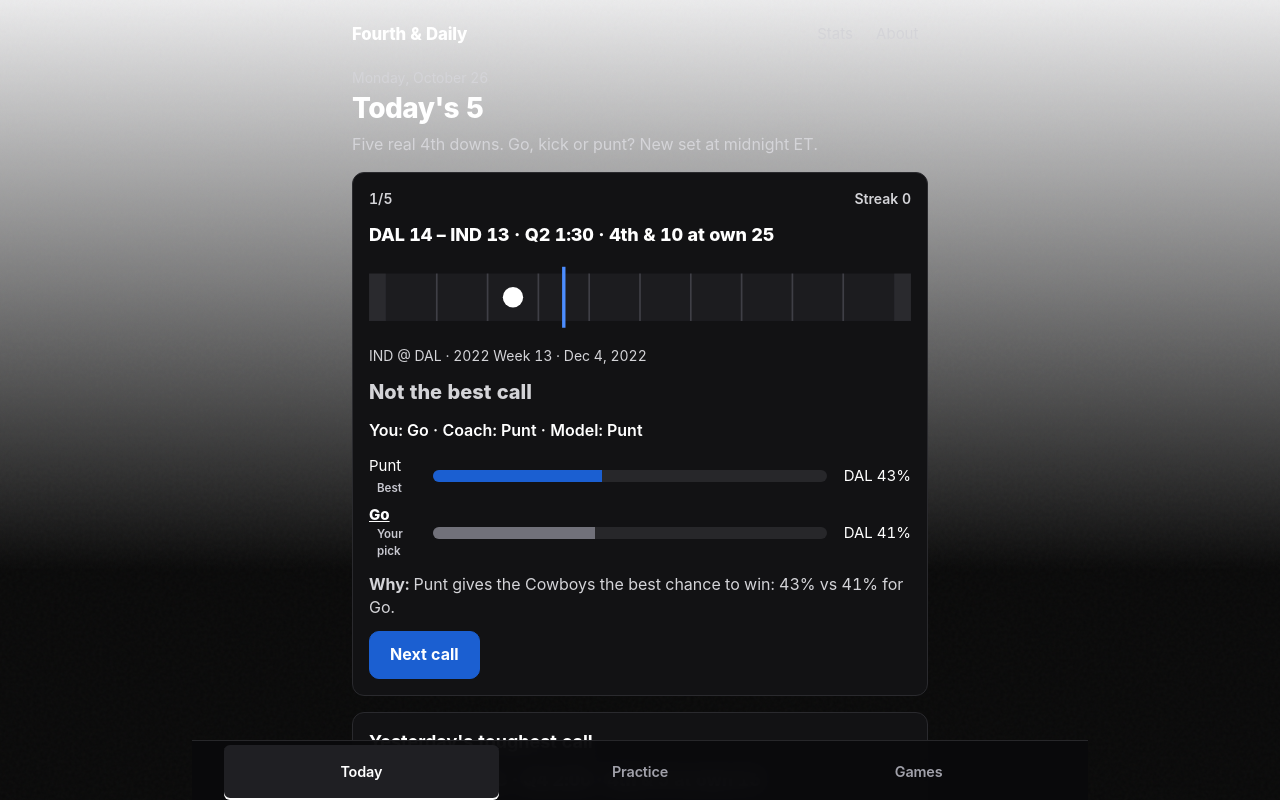
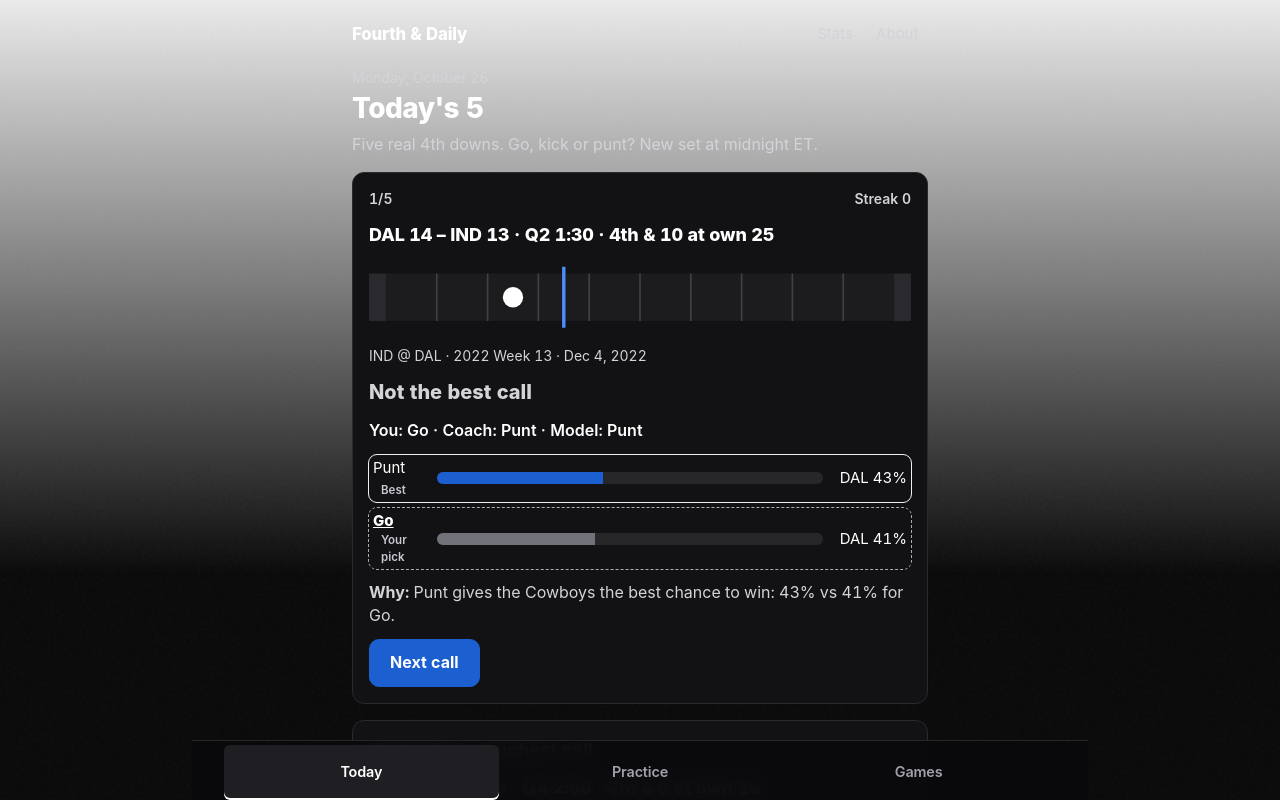
Before and after one commit to nmpy7knjd8-code/nfl-analytics-simulator, a Next.js app in the folder frontend/: page / in a window 1280 px wide. Both pictures are taken after a click on the button "Go". Shown: the top 800 px of the page. Built offline with nearby package versions, Linux system fonts and the light colour scheme.

Commit message:
Carry #98 revealRow (+test) and reveal CSS into the daily reveal: Correct pick solid, close-call better option solid with pick dashed, one text tag per row; team mark 2rem/0.62rem, ½ chip weight 700

```diff
--- a/frontend/app/globals.css
+++ b/frontend/app/globals.css
@@ -1169,16 +1169,15 @@ button {
 }
 
 .quiz-team-mark {
-  width: 1.7rem;
-  height: 1.7rem;
+  width: 2rem;
+  height: 2rem;
   border-radius: 999px;
   display: inline-flex;
   align-items: center;
   justify-content: center;
-  font-size: 0.56rem;
+  font-size: 0.62rem;
   letter-spacing: -0.02em;
   font-weight: 700;
-  letter-spacing: 0.02em;
   background: #1a1a1d;
   color: #f0f0f2;
   border: 1px solid #4a4a50;
@@ -1428,7 +1427,7 @@ button {
 }
 
 .quiz-value.is-picked:not(.is-rec) {
-  outline: 1.5px solid rgba(196, 92, 92, 0.7);
+  outline: 1.5px solid X;
 }
 
 .quiz-value-pct {
@@ -1555,6 +1554,12 @@ body { font-variant-numeric: tabular-nums; }
 .fd-bar.is-best .fd-bar-fill { background: var(--color-blue-fill); }
 .fd-bar.is-pick .fd-bar-label { font-weight: 800; text-decoration: underline; }
 .fd-tag { display: inline-block; margin-left: 0.5rem; font-size: 0.72rem; font-weight: 600; color: #c8c8d0; text-decoration: none; }
+/* #98 / 2236: a Correct pick is solid white; on a Close call the better option is solid and the pick dashed. No red. */
+.fd-bar { border-radius: 8px; padding: 2px 4px; }
+.fd-bar.is-rec { outline: 1.5px solid #f0f0f4; }
+.fd-bar.res-close.is-close { outline: 1.5px solid #f0f0f4; }
+.fd-bar.res-right.is-close { outline: 1px dashed rgba(240, 240, 244, 0.7); }
+.fd-bar.is-pick:not(.is-rec) { outline: 1px dashed rgba(240, 240, 244, 0.7); }
 .fd-bar-num { text-align: right; }
 .fd-actions { display: flex; gap: 0.5rem; flex-wrap: wrap; }
 .fd-btn { min-height: 48px; padding: 0 1.25rem; border-radius: 10px; font: inherit; font-weight: 700; cursor: pointer; border: 1px solid #52525b; background: transparent; color: #fff; }
--- a/frontend/components/DailyGame.tsx
+++ b/frontend/components/DailyGame.tsx
@@ -9,6 +9,7 @@ import {
   dailySet, type CallResult, type ScoredCall, type StreakState,
   closeNote, formatPercents, CLOSE_CALL_GAP,
 } from "../lib/daily";
+import { revealRow } from "../lib/revealRow";
 import { CHOICE_NAME, cost, gameText, scoreboardText, whyText } from "../lib/dailyView";
 
 const PROGRESS_KEY = "fourth-and-daily.progress.v1";
@@ -47,23 +48,25 @@ function Bars({ item, scored }: { item: DailyItem; scored: ScoredCall }) {
   const ranked = rankedValues(item);
   const pcts = formatPercents(ranked.map(([, v]) => v));
   const bestV = scored.values[scored.best] ?? 0;
-  // Recheck 2236 P2-H: words, not outline styles, say which row is which. No red on a Correct pick.
-  const tags = (id: QuizChoice, v: number): string[] => {
-    const t: string[] = [];
-    if (id === scored.pick) t.push("Your pick");
-    if (id === scored.best) t.push("Best");
-    else if (scored.closeCall && id !== scored.pick && bestV - v < CLOSE_CALL_GAP) t.push("About as good");
-    return t;
-  };
+  const offered = new Set(optionStates(item).filter((o) => o.shown && !o.disabled).map((o) => o.id));
+  const RESULT = { right: "correct", close: "near_tie", wrong: "incorrect" } as const;
+  // #98 / 2236 P1-E, P2-H: shared row state; a Correct pick is never the miss style.
+  const row = (id: QuizChoice) =>
+    revealRow(id, {
+      inconclusive: scored.closeCall,
+      result: RESULT[scored.result],
+      recommendation: scored.best,
+      selected: scored.pick,
+      nearTie: ranked.filter(([c, v]) => offered.has(c) && bestV - v < CLOSE_CALL_GAP).map(([c]) => c),
+      off: !offered.has(id),
+    });
   return (
     <ul className="fd-bars" aria-label={`${item.situation.posteam} chance to win by choice`}>
       {ranked.map(([id, v]) => (
-        <li key={id} className={`fd-bar${id === scored.best ? " is-best" : ""}${id === scored.pick ? " is-pick" : ""}`}>
+        <li key={id} className={`fd-bar res-${scored.result}${id === scored.best ? " is-best" : ""}${id === scored.pick ? " is-pick" : ""}${row(id).rec ? " is-rec" : ""}${row(id).close ? " is-close" : ""}`}>
           <span className="fd-bar-label">
             {CHOICE_NAME[id]}
-            {tags(id, v).map((t) => (
-              <span key={t} className="fd-tag">{t}</span>
-            ))}
+            {row(id).tag ? <span className="quiz-tag fd-tag">{row(id).tag}</span> : null}
           </span>
           <span className="fd-bar-track">
             <span className="fd-bar-fill" style={{ width: `${Math.round(v * 100)}%` }} />
--- /dev/null
+++ b/frontend/lib/revealRow.ts
@@ -0,0 +1,18 @@
+// UI Critic 2236 P1-E / P2-H: per-row state on a quiz reveal, kept pure so it can be tested.
+export type RevealTag = "Your pick" | "Best" | "About as good" | null;
+export type RevealRowState = { rec: boolean; picked: boolean; close: boolean; tag: RevealTag };
+
+export function revealRow(
+  id: string,
+  s: { inconclusive: boolean; result: string; recommendation: string; selected: string | null; nearTie: string[]; off: boolean },
+): RevealRowState {
+  const picked = s.selected === id;
+  // P1-E: a Correct pick is always the "good" row, even on a close call (inconclusive).
+  const rec = !s.off && ((!s.inconclusive && s.recommendation === id) || (s.result === "correct" && picked));
+  const close = s.inconclusive && s.result !== "incorrect" && !s.off && !picked && s.nearTie.includes(id);
+  let tag: RevealTag = null;
+  if (picked) tag = "Your pick";
+  else if (close) tag = s.result === "near_tie" ? "Best" : "About as good";
+  else if (rec) tag = "Best";
+  return { rec, picked, close, tag };
+}
--- a/frontend/package.json
+++ b/frontend/package.json
@@ -9,7 +9,7 @@
     "build:pages": "NFL_SIM_STATIC_EXPORT=1 next build",
     "start": "next start",
     "typecheck": "tsc -p tsconfig.json --noEmit && tsc -p tsconfig.contracts.json --noEmit",
-    "test": "node --import tsx --test contracts/contracts.test.ts lib/quiz.test.ts lib/winProbability.test.ts lib/daily.test.ts lib/gameFacts.test.ts lib/clock.test.ts lib/fixtures.fg.test.ts lib/gameFileV2.test.ts lib/closeCall.test.ts lib/features.test.ts lib/teamColors.test.ts",
+    "test": "node --import tsx --test contracts/contracts.test.ts lib/quiz.test.ts lib/winProbability.test.ts lib/daily.test.ts lib/gameFacts.test.ts lib/clock.test.ts lib/fixtures.fg.test.ts lib/gameFileV2.test.ts lib/closeCall.test.ts lib/features.test.ts lib/teamColors.test.ts lib/revealRow.test.ts",
     "test:all": "npm test && npm run typecheck"
   },
   "dependencies": {
```
Also changed, not shown: 2 other files (tests, documents, lock files or other folders).
